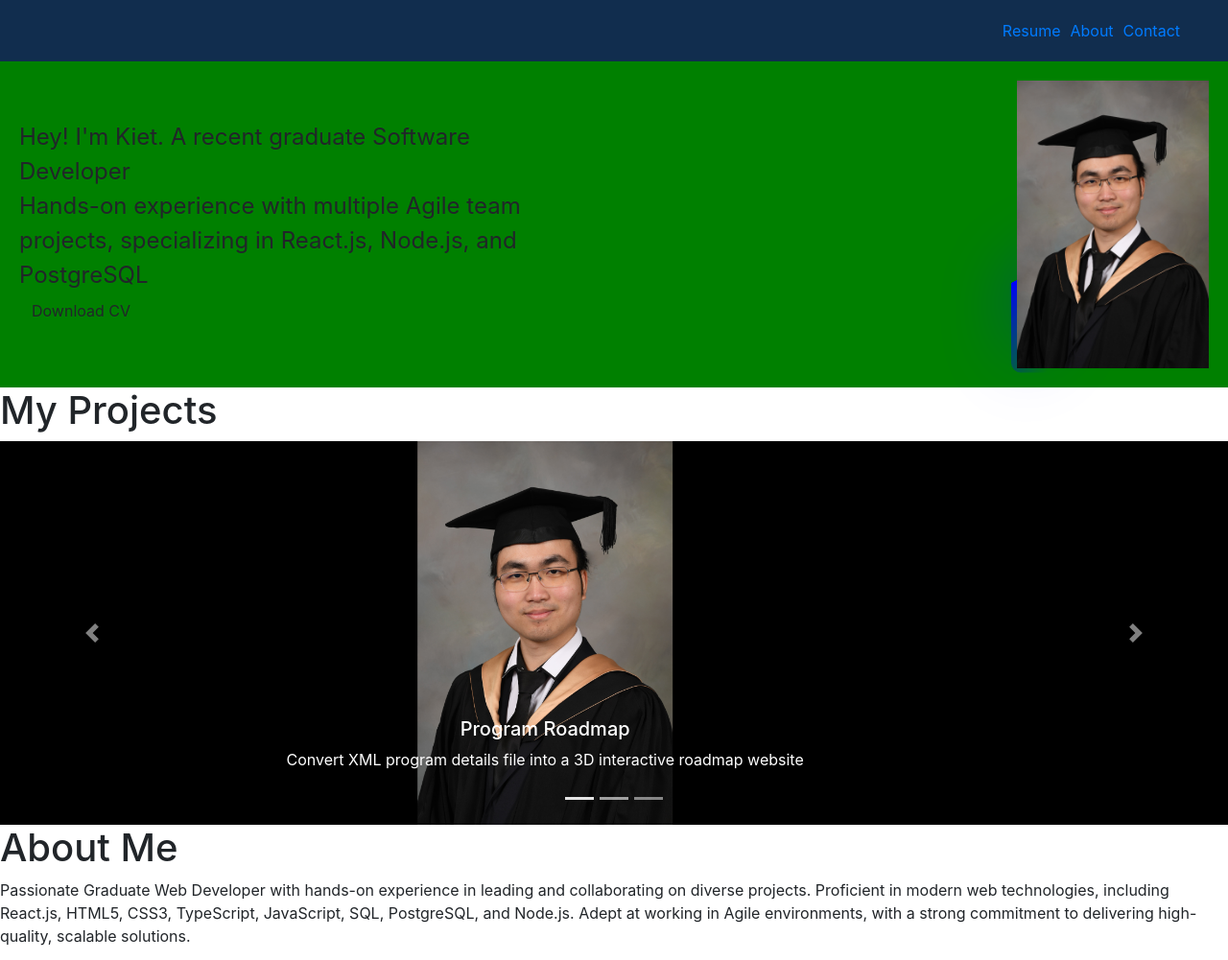
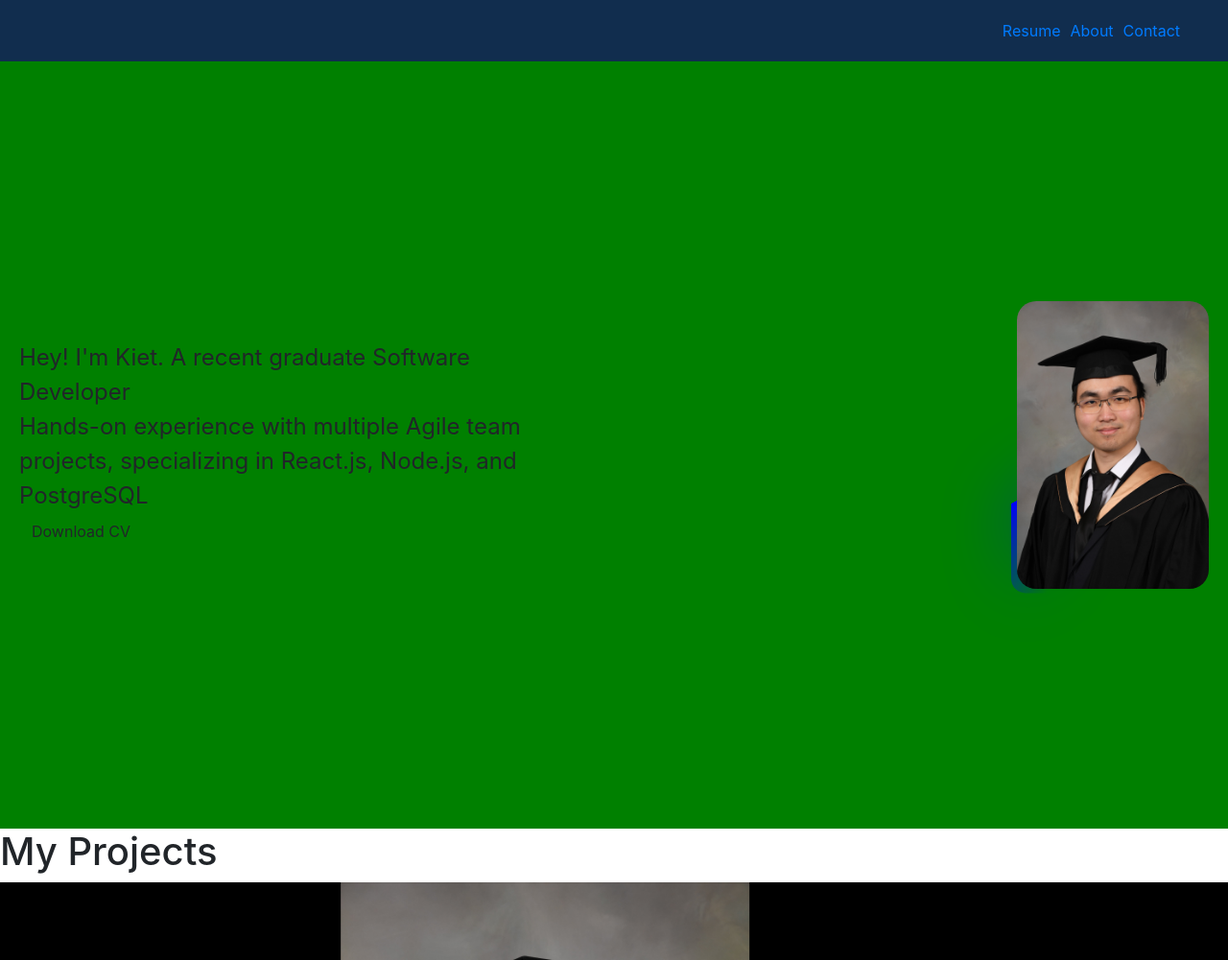
Before and after one commit to kietthely/Online-Resume, a plain HTML site: page index.html in a window 1280 px wide. Shown: the top 1001 px of the page at 96% size. Drawn offline with nearby package versions, Linux system fonts and the light colour scheme.

Commit message:
Adjust viewpoint heights
Each section is 1 page.

```diff
--- a/index.html
+++ b/index.html
@@ -14,7 +14,7 @@
     </div>
 
     <!-- HERO SECTION -->
-    <section class="hero-section">
+    <section id="hero-section">
       <div class="hero-container">
         <div class="intro">
           Hey! I'm Kiet.<span class="intro-role"></span>
--- a/styles.css
+++ b/styles.css
@@ -27,7 +27,7 @@ a {
 }
 .nav-item:hover {
 }
-.hero-section {
+#hero-section {
   display: flex;
   justify-content: space-between;
   align-items: center;
@@ -35,6 +35,7 @@ a {
   background-color: green;
   z-index: -3;
   font-size: 1.5em;
+  height: 100vh;
 }
 .hero-container {
   margin-right: 50px;
@@ -45,7 +46,7 @@ a {
   display: flex;
   justify-content: center;
   align-items: center;
-  height: 400px;
+  height: 80vh;
 }
 
 .carousel-item .img {
@@ -58,7 +59,7 @@ a {
   position: relative;
   z-index: 1;
 }
-.img-graduate > .img {
+.img-graduate > img {
   border-radius: 20px;
 }
 @property --angle {
@@ -81,7 +82,7 @@ a {
   z-index: -1;
   padding: 103px 106px;
   translate: -50% -50%;
-  border-radius: 10px;
+  border-radius: 15px;
   animation: 3s spin linear infinite;
 }
 @keyframes spin {
@@ -97,12 +98,15 @@ a {
   opacity: 0.5;
 }
 
-.projects-section {
+#projects-section {
+  height: 100vh;
 }
 
-.about-section {
+#about-section {
+  height: 100vh;
 }
-.contact-section {
+#contact-section {
+  height: 100vh;
 }
 @media (min-width: 992px) {
   .hero-container {
```
